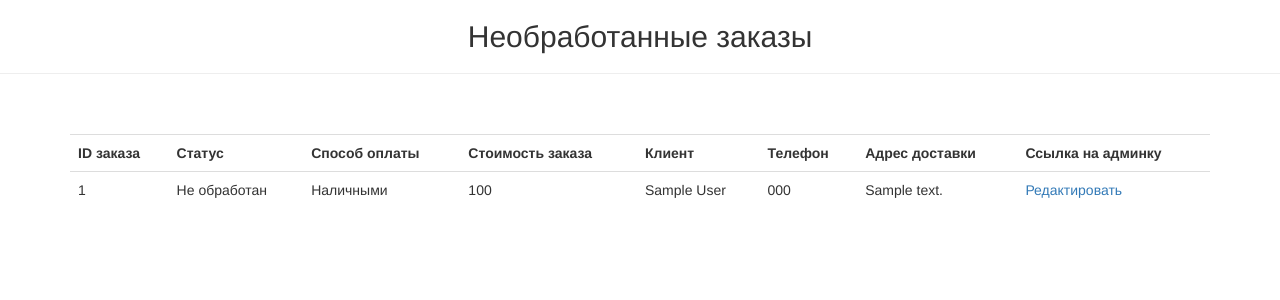
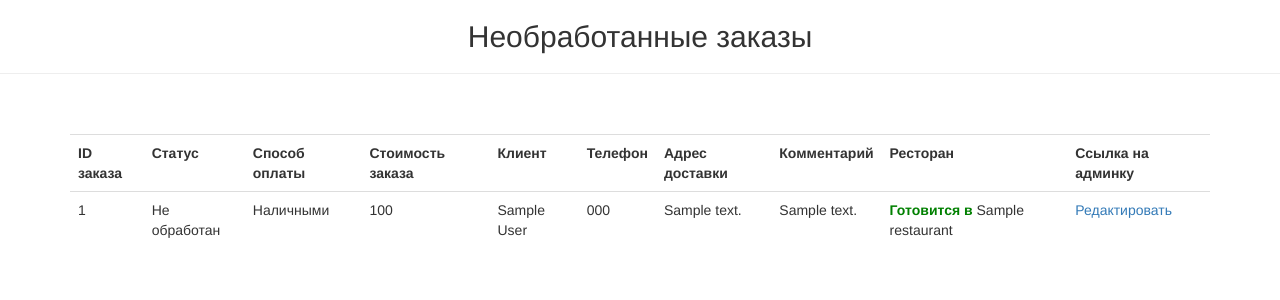
Before and after one commit to AleksMash/star-burger, a Django app: page /manager/orders/ in a window 1280 px wide. Shown: the part 52-352 px from the top of the page. Run offline with Django 3.2, Linux system fonts and the light colour scheme; a user stored in the database is signed in; tables that the repository leaves empty hold one stand-in row (values such as "Sample post"); parts of the project's set-up code (start-up, migrations or seed data) failed here and were passed over; some libraries are stand-ins or nearby versions.

Commit message:
Add restaurant field to Order; In manager order view restaurants now can be seen

```diff
--- a/foodcartapp/models.py
+++ b/foodcartapp/models.py
@@ -1,7 +1,7 @@
 import datetime as dt
 
 from django.db import models
-from django.db.models import F
+from django.db.models import F, Q
 from django.core.validators import MinValueValidator
 
 from phonenumber_field.modelfields import PhoneNumberField
@@ -136,10 +136,10 @@ class OrderQueryset(models.QuerySet):
 
 
 class Order(models.Model):
-    NEW = 'NEW'
-    COOKING = 'COOK'
-    DELIVERY = 'DLVR'
-    DONE = 'DONE'
+    NEW = '01'
+    COOKING = '02'
+    DELIVERY = '03'
+    DONE = '04'
     ORDER_STATUS = [
         (NEW, 'Не обработан'),
         (COOKING, 'Готовится'),
@@ -213,6 +213,13 @@ class Order(models.Model):
         blank=True,
         default=''
     )
+    restaurant = models.ForeignKey(
+        Restaurant,
+        verbose_name='Ресторан',
+        blank=True,
+        null=True,
+        on_delete=models.CASCADE
+    )
 
     objects = OrderQueryset.as_manager()
 
--- a/restaurateur/templates/order_items.html
+++ b/restaurateur/templates/order_items.html
@@ -20,6 +20,8 @@
       <th>Клиент</th>
       <th>Телефон</th>
       <th>Адрес доставки</th>
+      <th>Комментарий</th>
+      <th>Ресторан</th>
       <th>Ссылка на админку</th>
     </tr>
 
@@ -32,6 +34,15 @@
         <td>{{item.firstname}} {{item.lastname}}</td>
         <td>{{item.phonenumber}}</td>
         <td>{{item.address}}</td>
+        <td>{{item.comment}}</td>
+        <td>
+          {% if item.restaurant %}
+          <b style="color: green">Готовится в</b> {{item.restaurant_for_template}}
+          {% else %}
+          <b style="color:blue">Может быть приготовлен в:</b><br>
+            {{item.restaurant_for_template}}
+          {% endif %}
+        </td>
         <td><a href="{% url 'admin:foodcartapp_order_change' object_id=item.id %}?next={{ request.path }}">Редактировать</a></td>
       </tr>
     {% endfor %}
--- a/restaurateur/views.py
+++ b/restaurateur/views.py
@@ -1,4 +1,5 @@
 from django import forms
+from django.db.models import F, Q, Count
 from django.shortcuts import redirect, render
 from django.views import View
 from django.urls import reverse_lazy
@@ -8,7 +9,7 @@ from django.contrib.auth import authenticate, login
 from django.contrib.auth import views as auth_views
 
 
-from foodcartapp.models import Product, Restaurant, Order
+from foodcartapp.models import Product, Restaurant, Order, RestaurantMenuItem
 
 
 class Login(forms.Form):
@@ -92,8 +93,23 @@ def view_restaurants(request):
 
 @user_passes_test(is_manager, login_url='restaurateur:login')
 def view_orders(request):
-    orders = Order.objects.all().exclude(status='DONE').cost()
+    orders = list(Order.objects.all().exclude(status=Order.DONE)\
+        .prefetch_related('products', 'restaurant').cost().order_by('status'))
+    menu_items = RestaurantMenuItem.objects.filter(availability=True).values('restaurant', 'product')
+    product_restaurans_cache = {}
+    for order in orders:
+        if order.restaurant is None:
+            order_restaurants=[]
+            for product in order.products.all():
+                restaurants_for_product = product_restaurans_cache.get(product.id)
+                if not restaurants_for_product:
+                    restaurants_for_product = menu_items.filter(product=product).values_list('restaurant__name', flat=True)
+                    product_restaurans_cache[product.id] = restaurants_for_product
+                order_restaurants.extend(restaurants_for_product)
+            order.restaurant_for_template = ', '.join(set(order_restaurants))
+        else:
+            order.restaurant_for_template = order.restaurant.name
+
     return render(request, template_name='order_items.html', context={
         'order_items': orders
-        # TODO заглушка для нереализованного функционала
     })
```
Also changed, not shown: restaurateur/templates/test.html (added, +17 -0 lines), foodcartapp/migrations/0049_order_restaurant.py (added), foodcartapp/migrations/0050_alter_order_status.py (added).
